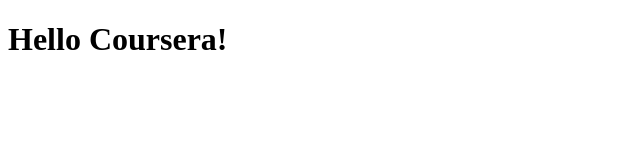
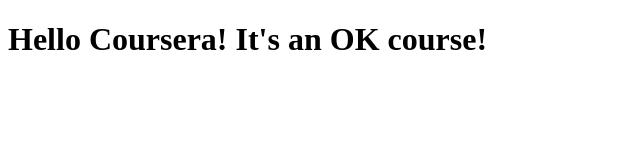
Before and after one commit to arunsubr/coursera-test, a plain HTML site: page site/index.html in a window 1280 px wide. Shown: the whole page, without its empty margins (0-640 px from the left). Drawn offline with Linux system fonts and the light colour scheme.

Commit message:
Small addition

```diff
--- a/site/index.html
+++ b/site/index.html
@@ -6,6 +6,6 @@
 	<title>Hello Coursera</title>
 </head>
 <body>
-<h1>Hello Coursera!</h1>
+<h1>Hello Coursera! It's an OK course!</h1>
 </body>
 </html>
```
